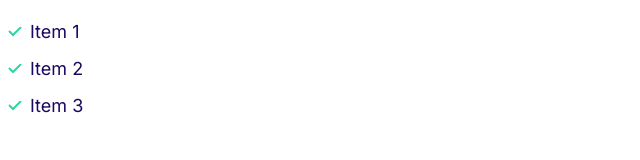
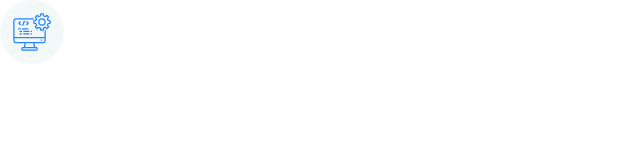
Before and after one commit to dead-alchemy/code-with-mosh-2021, a plain HTML site: page html5-css3-3/index.html in a window 1280 px wide. Shown: the whole page, without its empty margins (0-640 px from the left). Drawn offline with Linux system fonts and the light colour scheme.

Commit message:
addition of icon rules

```diff
--- a/html5-css3-3/css/styles.css
+++ b/html5-css3-3/css/styles.css
@@ -153,3 +153,24 @@ a {
 		padding-left: 0;
 	}
 }
+
+/* icon */
+
+.icon {
+	width: 40px;
+	height: 40px;
+}
+
+.icon--primary {
+	fill: var(--color-primary);
+}
+
+.icon-container {
+	background: #f3f9f8;
+	display: inline-flex;
+	width: 64px;
+	height: 64px;
+	border-radius: 100%;
+	justify-content: center;
+	align-items: center;
+}
--- a/html5-css3-3/index.html
+++ b/html5-css3-3/index.html
@@ -15,10 +15,10 @@
 		<title>Moshified</title>
 	</head>
 	<body>
-		<ul class="list list--tick">
-			<li class="list__item">Item 1</li>
-			<li class="list__item">Item 2</li>
-			<li class="list__item">Item 3</li>
-		</ul>
+		<span class="icon-container">
+			<svg class="icon icon--primary">
+				<use xlink:href="images/sprite.svg#computer"></use>
+			</svg>
+		</span>
 	</body>
 </html>
```
Also changed, not shown: html5-css3-3/components/icons.html (added, +5 -0 lines), html5-css3-3/images/sprite.svg (added).
